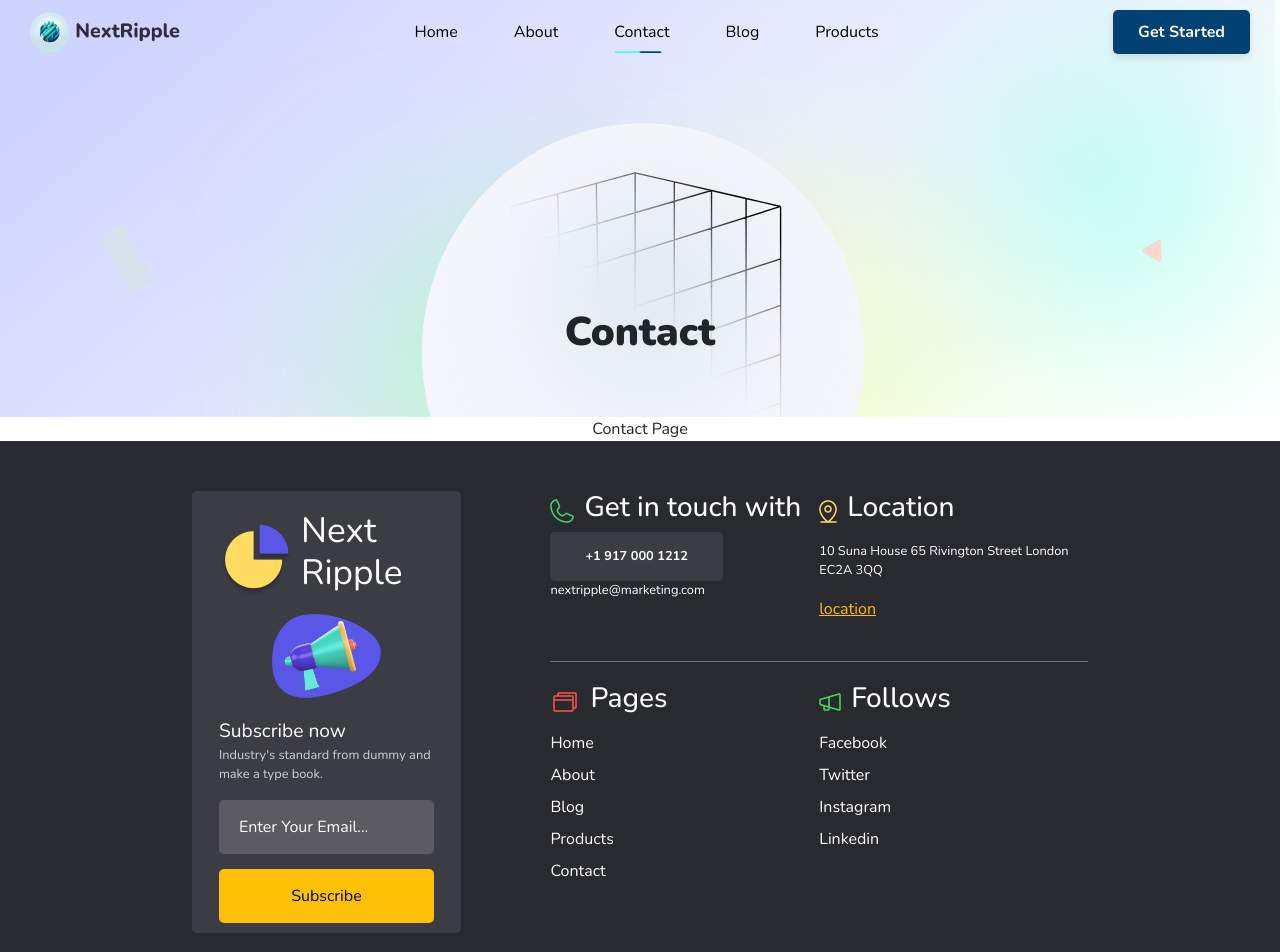
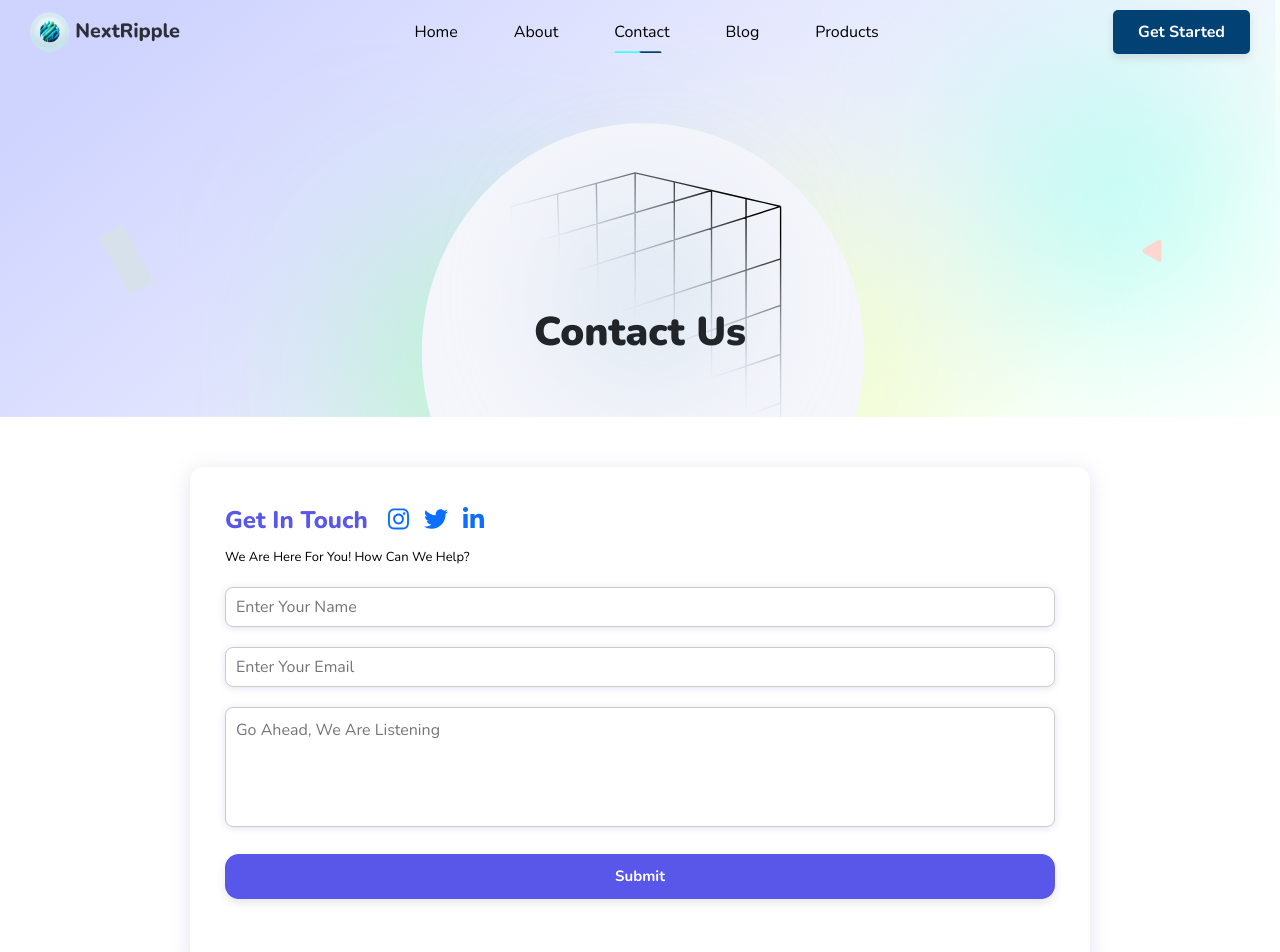
Before and after one commit to ahmeda110/NextRipple-Website, a React (Create React App) app: page /contact in a window 1280 px wide. Shown: the top 952 px of the page. Built offline with nearby package versions, Linux system fonts and the light colour scheme.

Commit message:
pushing updates

```diff
--- a/src/pages/Contact.js
+++ b/src/pages/Contact.js
@@ -1,17 +1,116 @@
-import React from 'react'
-import styles from './Contact.module.css'
-import PageHeader from '../components/PageHeader'
+import React, { useState, useRef } from 'react';
+import 'bootstrap/dist/css/bootstrap.min.css';
+import styles from './Contact.module.css';
+import PageHeader from '../components/PageHeader';
+import emailjs from '@emailjs/browser';
+import { FontAwesomeIcon } from '@fortawesome/react-fontawesome';
+import { faInstagram, faTwitter, faLinkedinIn } from '@fortawesome/free-brands-svg-icons';
 
 
 function Contact() {
+  const [name, setName] = useState('');
+  const [email, setEmail] = useState('');
+  const [message, setMessage] = useState('');
+  const [formSubmitted, setFormSubmitted] = useState(false);
+
+  const form = useRef();
+
+  const sendEmail = (e) => {
+    e.preventDefault();
+
+    //Need to make this your own personal info, i used emailJS
+    emailjs
+      .sendForm('YOUR_SERVICE_ID', 'YOUR_TEMPLATE_ID', form.current, 'YOUR_USER_ID')
+      .then(
+        () => {
+          console.log('SUCCESS!');
+          setFormSubmitted(true);
+        },
+        (error) => {
+          console.log('FAILED...', error.text);
+        }
+      );
+  };
+
+  const handleSubmit = (e) => {
+    e.preventDefault(); // Prevent default form submission behavior
+
+    // Basic form validation
+    if (name.trim() === '' || email.trim() === '' || message.trim() === '') {
+      alert('Please fill in all fields.');
+      return;
+    }
+
+    // Invoke sendEmail function for sending email
+    sendEmail(e);
+
+    // Reset the form fields after submission
+    setName('');
+    setEmail('');
+    setMessage('');
+  };
+
   return (
     <div>
-      <PageHeader title="Contact"/>
-      <div>
-        Contact Page
+      <PageHeader title="Contact Us" />
+
+      <div className={styles.statsContainer}></div>
+
+      <div className={styles.whiteSpaceContainer}>
+        <div className={styles.whiteRectangle}>
+          <div className={styles.titleContainer}>
+            <div className={styles.titleText}>Get In Touch</div>
+            <div className={styles.instaIcon}>
+              <a href="https://instagram.com">
+                <FontAwesomeIcon icon={faInstagram} />
+              </a>
+            </div>
+            <div className={styles.twitterIcon}>
+              <a href="https://twitter.com">
+                <FontAwesomeIcon icon={faTwitter} />
+              </a>
+            </div>
+            <div className={styles.linkedinIcon}>
+              <a href="https://linkedin.com">
+                <FontAwesomeIcon icon={faLinkedinIn} />
+              </a>
+            </div>
+          </div>
+          <div className={styles.subtitleText}>We Are Here For You! How Can We Help?</div>
+
+          <form ref={form} onSubmit={handleSubmit} className={styles.inputContainer}>
+            <input
+              type="text"
+              placeholder="Enter Your Name"
+              className={styles.inputField}
+              value={name}
+              onChange={(e) => setName(e.target.value)}
+            />
+            <input
+              type="email"
+              placeholder="Enter Your Email"
+              className={styles.inputField}
+              value={email}
+              onChange={(e) => setEmail(e.target.value)}
+            />
+            <textarea
+              placeholder="Go Ahead, We Are Listening"
+              className={styles.textareaField}
+              value={message}
+              onChange={(e) => setMessage(e.target.value)}
+            />
+            <button type="submit" className={styles.submitButton}>
+              Submit
+            </button>
+          </form>
+        </div>
       </div>
+
+      {formSubmitted && (
+        <div className={`${styles.successMessage} ${styles.fadeOut}`}>Form Submitted Successfully!</div>
+      )}
     </div>
-  )
+  );
 }
 
-export default Contact
+export default Contact;
--- a/src/pages/Contact.module.css
+++ b/src/pages/Contact.module.css
@@ -0,0 +1,155 @@
+/* Contact.module.css */
+
+/* Common styles */
+.statsContainer {
+    /* Add your styles for statistics container */
+}
+
+.whiteSpaceContainer {
+    background-color: white;
+    padding: 50px;
+    display: flex;
+    justify-content: center;
+    align-items: center;
+}
+
+.whiteRectangle {
+    background-color: white;
+    box-shadow: 0px 4px 20px rgba(140, 135, 204, 0.25);
+    border-radius: 14px;
+    padding: 35px;
+    width: 900px;
+
+}
+
+.titleContainer {
+    display: flex;
+    align-items: center;
+}
+
+.titleText {
+    color: #5956EA;
+    font-size: 24px;
+    font-weight: 800;
+    font-family: Nunito, sans-serif;
+    margin-right: 20px; /* Adjust margin between title and social icons */
+}
+
+/* Base styles for all icons */
+.instaIcon, .twitterIcon, .linkedinIcon {
+    font-size: 24px; /* Adjusted font size */
+    margin-right: 15px; /* Adjusted margin between icons */
+    transition: all 0.3s ease; /* Add transition for smooth effect */
+}
+
+/* Hover styles for all icons */
+.instaIcon:hover, .twitterIcon:hover, .linkedinIcon:hover {
+    transform: scale(1.2); /* Scale up on hover */
+    cursor: pointer; /* Change cursor to pointer on hover */
+}
+
+/* Hover styles for individual icons */
+.instaIcon:hover {
+    color: #3498db; /* Change color on hover for Instagram icon */
+}
+
+.twitterIcon:hover {
+    color: #1DA1F2; /* Change color on hover for Twitter icon */
+}
+
+.linkedinIcon:hover {
+    color: #0077B5; /* Change color on hover for LinkedIn icon */
+}
+
+.subtitleText {
+    color: #000000;
+    font-size: 13px;
+    font-family: Nunito, sans-serif;
+    margin-top: 10px;
+    margin-bottom: 20px;
+    text-align: left;
+}
+
+.inputContainer {
+    margin-bottom: 15px;
+}
+
+.inputField, .textareaField, .submitButton {
+    width: 100%;
+    height: 40px;
+    margin-bottom: 20px;
+    border: 1px solid #ccc;
+    border-radius: 8px;
+    padding: 10px;
+    font-family: 'Nunito', sans-serif;
+    transition: border-color 0.3s ease;
+    box-shadow: 0px 1px 7px rgba(140, 135, 204, 0.25);
+}
+
+.inputField:focus, .textareaField:focus {
+    outline: none;
+    border-color: #5956EA;
+}
+
+.textareaField {
+    height: 120px;
+    resize: none;
+    overflow-y: auto;
+    max-width: 100%;
+}
+
+.submitButton {
+    background-color: #5956EA;
+    color: white;
+    border-radius: 14px;
+    height: 45px;
+    font-size: 15px;
+    font-weight: 550;
+    border: none;
+    cursor: pointer;
+    transition: background-color 0.25s ease;
+    box-shadow: 0px 4px 10px rgba(0, 0, 0, 0.1);
+    outline: none;
+}
+
+.submitButton:hover {
+    background-color: #7D7AFF;
+}
+
+.submitButton:active {
+    background-color: #4646AD;
+}
+
+.submitButton:disabled {
+    background-color: #ccc;
+    cursor: not-allowed;
+    color: #666;
+}
+
+/* Media Queries for responsiveness */
+
+/* Adjustments for tablets */
+@media (max-width: 768px) {
+    .whiteRectangle {
+        padding: 25px;
+    }
+    .titleText {
+        font-size: 20px;
+    }
+    .instaIcon, .twitterIcon, .linkedinIcon {
+        font-size: 20px;
+    }
+}
+
+/* Adjustments for mobile devices */
+@media (max-width: 480px) {
+    .whiteRectangle {
+        padding: 15px;
+    }
+    .titleText {
+        font-size: 18px;
+    }
+    .instaIcon, .twitterIcon, .linkedinIcon {
+        font-size: 18px;
+    }
+}
```
Also changed, not shown: package.json (+6 -1 lines), 1 other file (tests, documents, lock files or other folders).
